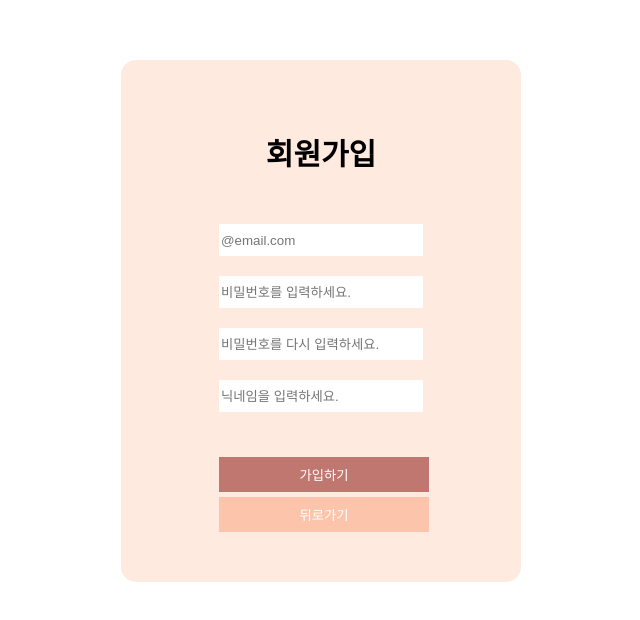
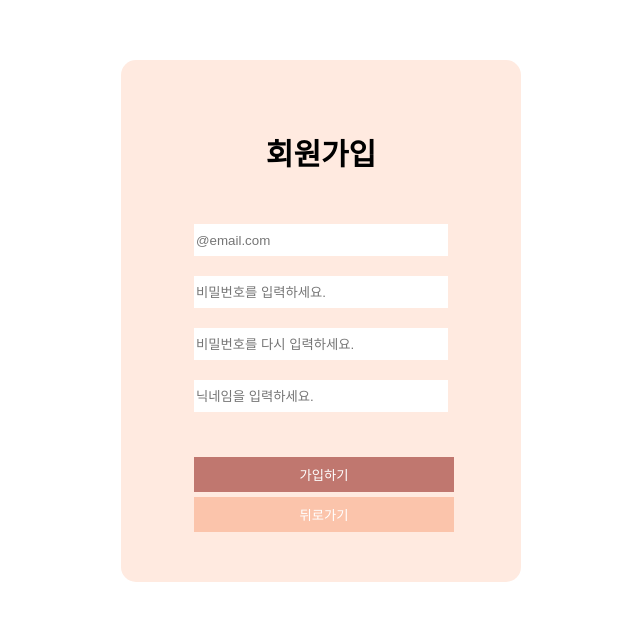
Before and after one commit to ssbmel/silkroad, a React (Vite) app: page /SignUp in a window 1280 px wide. Shown: the part 140-760 px from the top of the page, without its empty margins (319-959 px from the left). Built offline with nearby package versions, Linux system fonts and the light colour scheme.

Commit message:
input 사이즈 수정

```diff
--- a/src/pages/Login.jsx
+++ b/src/pages/Login.jsx
@@ -18,12 +18,12 @@ const StIdPwForm = styled.form`
   gap: 20px;
 `;
 const StIdInput = styled.input`
-  width: 200px;
+  width: 250px;
   height: 30px;
   border: none;
 `;
 const StPwInput = styled.input`
-  width: 200px;
+  width: 250px;
   height: 30px;
   border: none;
 `;
@@ -33,7 +33,7 @@ const StBtnBox = styled.div`
   margin-top: 20px;
 `;
 const StLoginBtn = styled.button`
-  width: 210px;
+  width: 260px;
   height: 35px;
   background-color: #C0776F;
   color: white;
@@ -42,7 +42,7 @@ const StLoginBtn = styled.button`
   cursor: pointer;
 `;
 const StSignUpBtn = styled.button`
-  width: 210px;
+  width: 260px;
   height: 35px;
   background-color: #FBC4AB;
   color: white;
--- a/src/pages/SignUp.jsx
+++ b/src/pages/SignUp.jsx
@@ -19,17 +19,17 @@ const StIdPwForm = styled.form`
   padding: 50px;
 `;
 const StIdInput = styled.input`
-  width: 200px;
+  width: 250px;
   height: 30px;
   border: none;
 `;
 const StPwInput = styled.input`
-  width: 200px;
+  width: 250px;
   height: 30px;
   border: none;
 `;
 const StNicknameInput = styled.input`
-  width: 200px;
+  width: 250px;
   height: 30px;
   border: none;
 `;
@@ -39,7 +39,7 @@ const StBtnBox = styled.div`
   margin-top: 20px;
 `;
 const StSignUpBtn = styled.button`
-  width: 210px;
+  width: 260px;
   height: 35px;
   background-color: #C0776F;
   color: white;
@@ -48,7 +48,7 @@ const StSignUpBtn = styled.button`
   cursor: pointer;
 `;
 const StBackBtn = styled.button`
-  width: 210px;
+  width: 260px;
   height: 35px;
   background-color: #FBC4AB;
   color: white;
```
